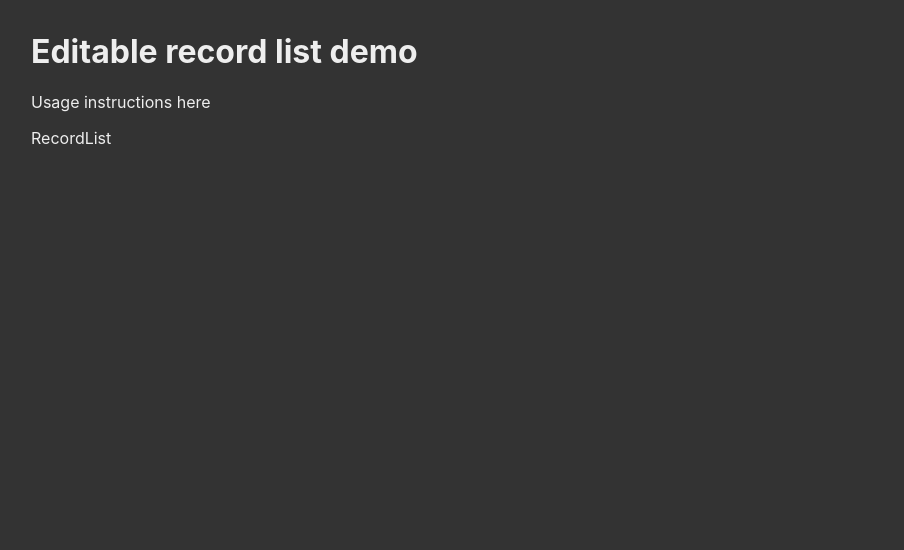
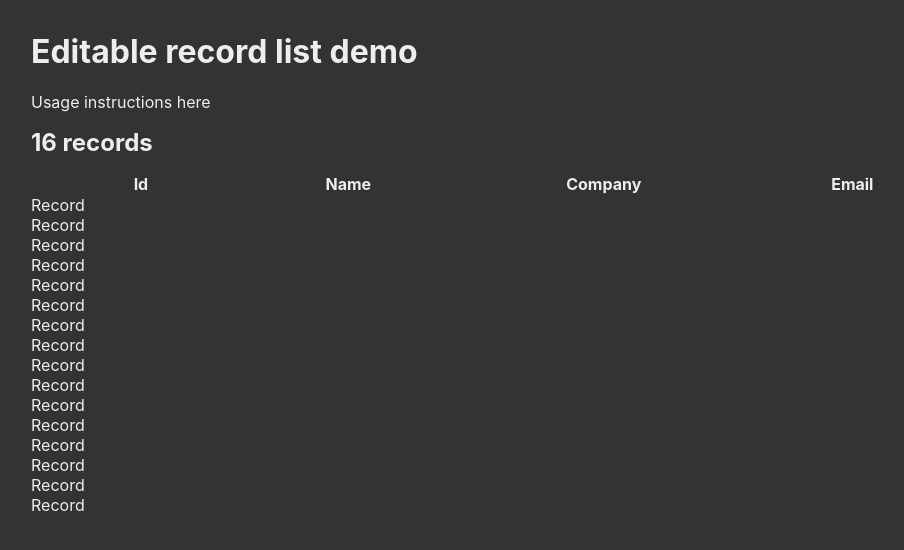
Before and after one commit to murbar/react-editable-record-list-demo, a React (Create React App) app: page / in a window 1280 px wide. Shown: the top 550 px of the page, without its empty margins (153-1057 px from the left). Built offline with nearby package versions, Linux system fonts and the light colour scheme.

Commit message:
Render records table

```diff
--- a/src/components/RecordList.jsx
+++ b/src/components/RecordList.jsx
@@ -1,7 +1,46 @@
 import React from 'react';
+import styled from 'styled-components';
+import Record from './Record';
+import pluralize from '../helpers/pluralize';
+import capitalize from '../helpers/capitalize';
 
-const RecordList = () => {
-  return <div>RecordList</div>;
+const StyledTable = styled.table`
+  width: 100%;
+  margin: 1rem 0;
+  border-collapse: collapse;
+  caption {
+    text-align: left;
+    font-size: 1.5rem;
+    font-weight: bold;
+    margin-bottom: 1rem;
+  }
+`;
+
+const RecordList = ({ recordStore }) => {
+  const count = recordStore.state.length;
+
+  if (!count) return <div>No records</div>;
+
+  const theadLabels = Object.keys(recordStore.state[0]);
+  const countString = `${count} record${pluralize(count)}`;
+
+  return (
+    <StyledTable>
+      <caption>{countString}</caption>
+      <thead>
+        <tr>
+          {theadLabels.map(k => (
+            <th key={k}>{capitalize(k)}</th>
+          ))}
+        </tr>
+      </thead>
+      <tbody>
+        {recordStore.state.map(r => (
+          <Record key={r.id} data={r} />
+        ))}
+      </tbody>
+    </StyledTable>
+  );
 };
 
 export default RecordList;
```
